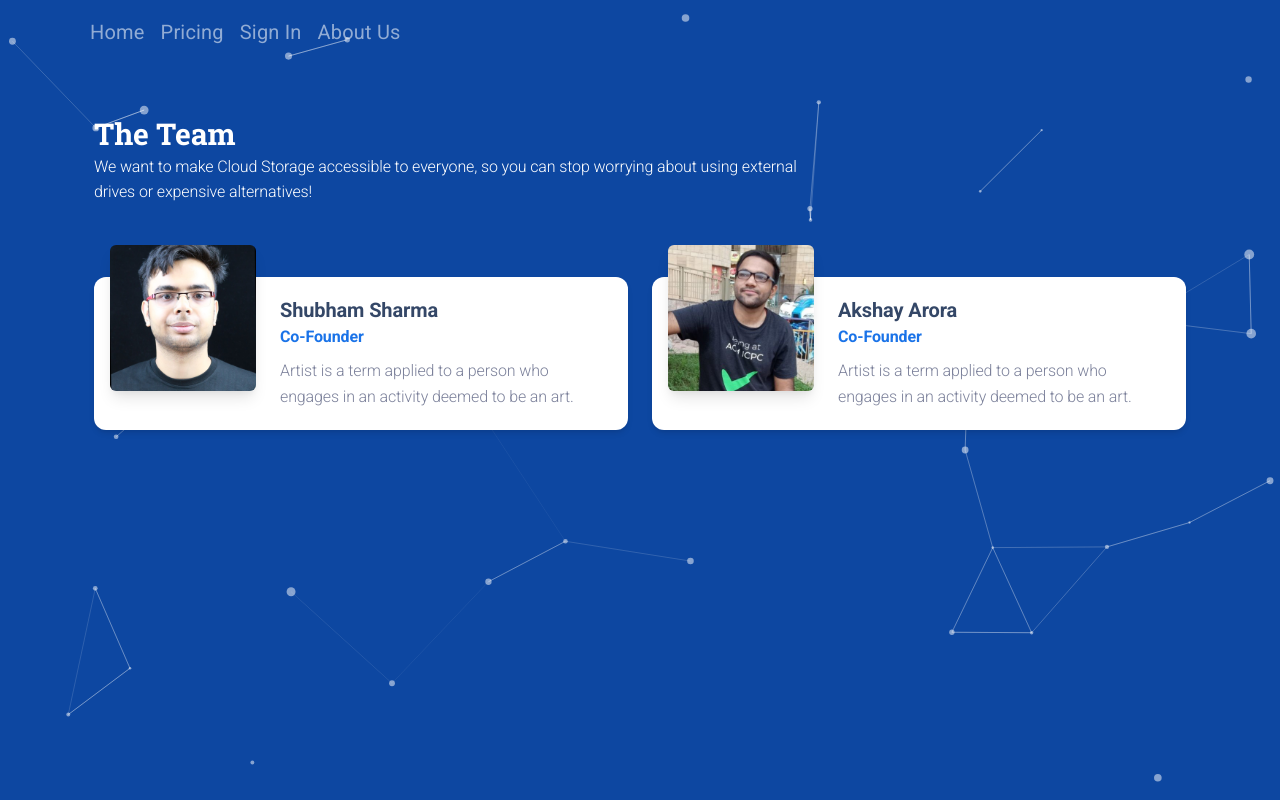
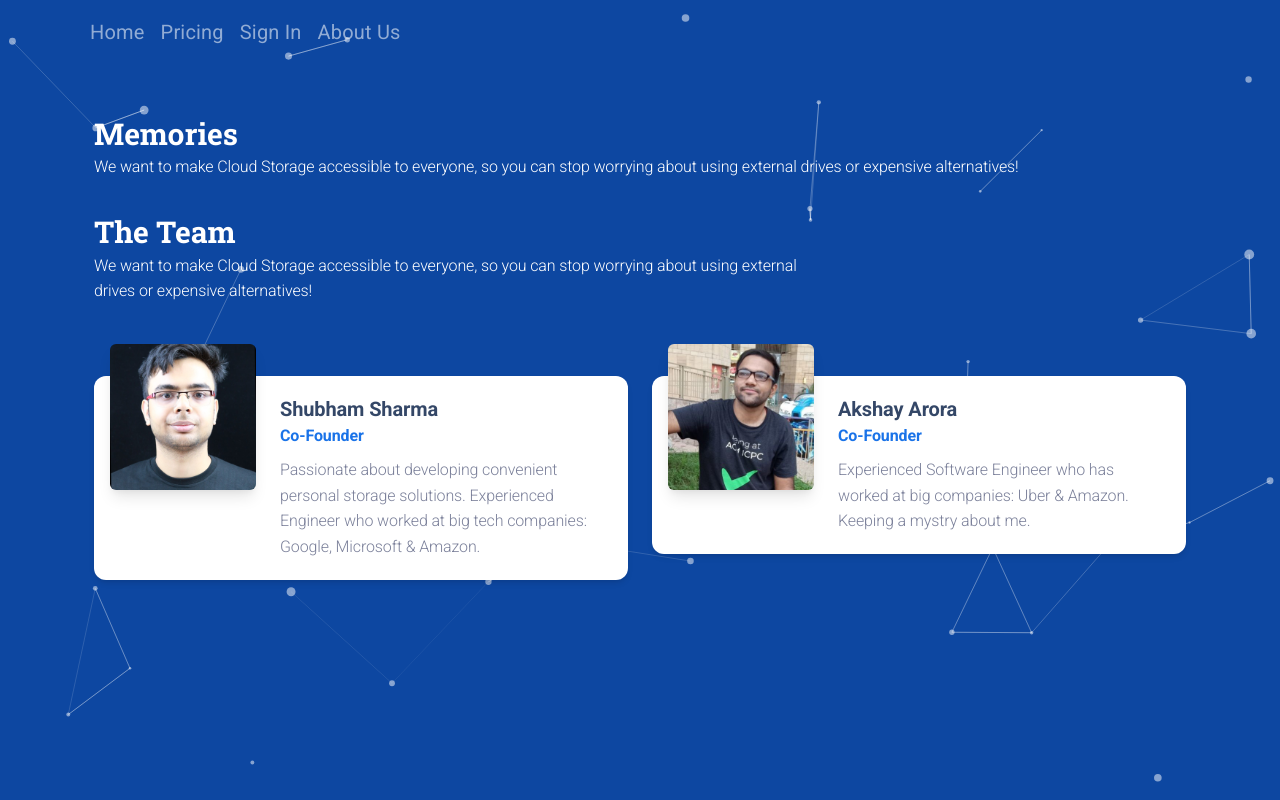
Before and after one commit to asli-brown-munda/scratchMemoriesApp, a React (Create React App) app in the folder frontend/: page /about_us in a window 1280 px wide. Built offline with nearby package versions, Linux system fonts and the light colour scheme.

Commit message:
Added Team Component. Added About Us page.

```diff
--- a/frontend/src/components/Team/index.js
+++ b/frontend/src/components/Team/index.js
@@ -13,15 +13,8 @@ import akshay from "assets/images/akshay.jpeg";
 
 const Team = function () {
   return (
-    <MKBox
-      component="section"
-      position="relative"
-      py={6}
-      px={{ xs: 2, lg: 0 }}
-      mx={-2}
-    >
       <Container>
-        <Grid container>
+        <Grid container pt={2}>
           <Grid item xs={12} md={8} sx={{ mb: 6 }}>
             <MKTypography variant="h3" color="white">
               The Team
@@ -40,7 +33,7 @@ const Team = function () {
                 image={shubhsha}
                 name="Shubham Sharma"
                 position={{ color: "info", label: "Co-Founder" }}
-                description="Artist is a term applied to a person who engages in an activity deemed to be an art."
+                description="Passionate about developing convenient personal storage solutions. Experienced Engineer who worked at big tech companies: Google, Microsoft & Amazon."
               />
             </MKBox>
           </Grid>
@@ -50,13 +43,12 @@ const Team = function () {
                 image={akshay}
                 name="Akshay Arora"
                 position={{ color: "info", label: "Co-Founder" }}
-                description="Artist is a term applied to a person who engages in an activity deemed to be an art."
+                description="Experienced Software Engineer who has worked at big companies: Uber & Amazon. Keeping a mystry about me."
               />
             </MKBox>
           </Grid>
         </Grid>
       </Container>
-    </MKBox>
   );
 };
 
--- a/frontend/src/pages/About Us/index.js
+++ b/frontend/src/pages/About Us/index.js
@@ -12,8 +12,11 @@ Coded by www.creative-tim.com
 
 * The above copyright notice and this permission notice shall be included in all copies or substantial portions of the Software.
 */
+import BackgroundParticles from "components/Background/index";
+import Container from "@mui/material/Container";
+import Grid from "@mui/material/Grid";
 import MKBox from "components/MKBox";
-import BackgroundParticles from "components/Background/index";
+import MKTypography from "components/MKTypography";
 
 import Navbar from "components/NavBar/index";
 import routes from "routes";
@@ -22,11 +25,39 @@ function AboutUs() {
   return (
     <>
       <BackgroundParticles />
+      <Navbar routes={routes} />
 
-      <MKBox component="header" position="relative">
-        <Navbar routes={routes} />
+      <MKBox
+        component="section"
+        position="relative"
+        py={6}
+        px={{ xs: 2, lg: 0 }}
+        mx={-2}
+      >
+        <Container>
+          <Grid
+            container
+            spacing={8}
+            flexDirection="row"
+            pb={2}
+            sx={{
+              backgroundColor: "white",
+            }}
+          >
+            <Grid item flexDirection="row">
+              <MKTypography variant="h3" color="white">
+                Memories
+              </MKTypography>
+
+              <MKTypography variant="body2" color="white">
+                We want to make Cloud Storage accessible to everyone, so you can
+                stop worrying about using external drives or expensive
+                alternatives!
+              </MKTypography>
+            </Grid>
+          </Grid>
+        </Container>
         <Team />
-
       </MKBox>
     </>
   );
```
Also changed, not shown: 10 other files (tests, documents, lock files or other folders).
